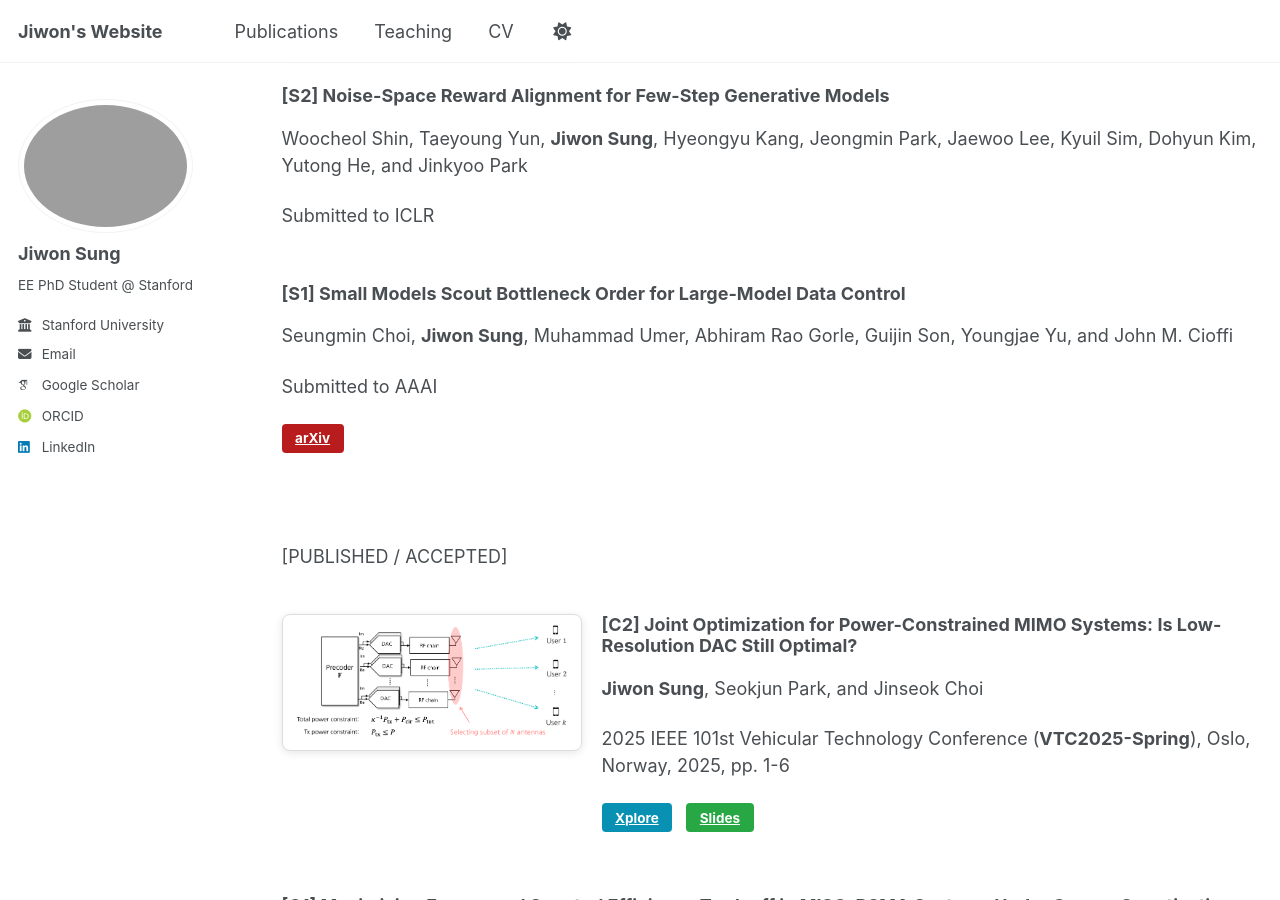
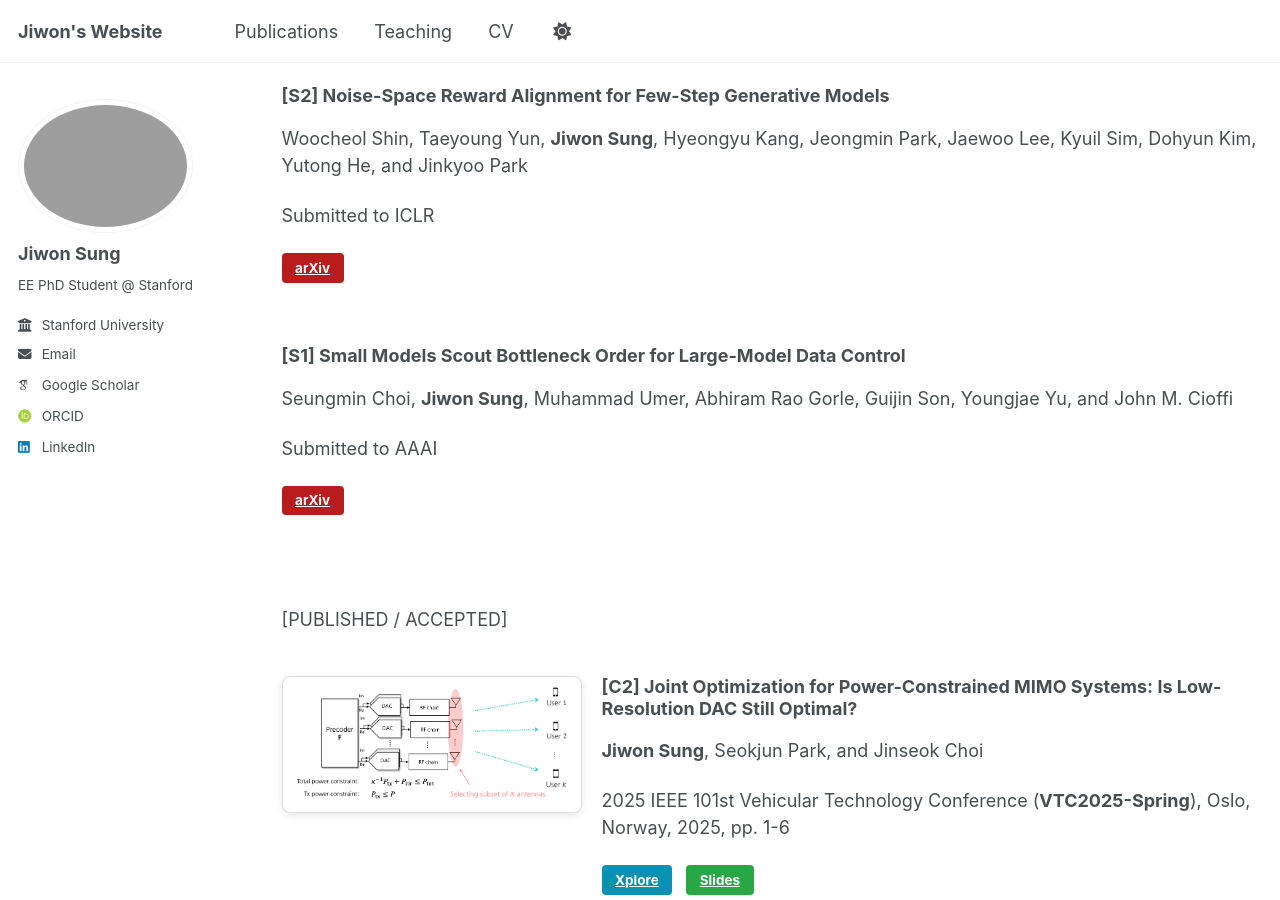
Before and after one commit to sunione/sunione.github.io, a Jekyll site: the page built from _pages/publications.md, in a window 1280 px wide and 900 px high, scrolled down 1168 px. Built offline with Jekyll 4.4.1, drawn with Linux system fonts in a browser that asks for light colours; some web fonts are replaced.

Commit message:
Update publications.md

```diff
--- a/_pages/publications.md
+++ b/_pages/publications.md
@@ -90,6 +90,9 @@ International Conference Papers
     <h3 style="margin-top: 0;"> [S2] Noise-Space Reward Alignment for Few-Step Generative Models </h3>
     <p> Woocheol Shin, Taeyoung Yun, <strong>Jiwon Sung</strong>, Hyeongyu Kang, Jeongmin Park, Jaewoo Lee, Kyuil Sim, Dohyun Kim, Yutong He, and Jinkyoo Park </p>
     <p> Submitted to ICLR </p>
+    <p>
+      <a href="https://arxiv.org/abs/2610.21125" class="btn btn--arxiv btn--small">arXiv</a>
+    </p>
   </div>
 </div>
 
```
